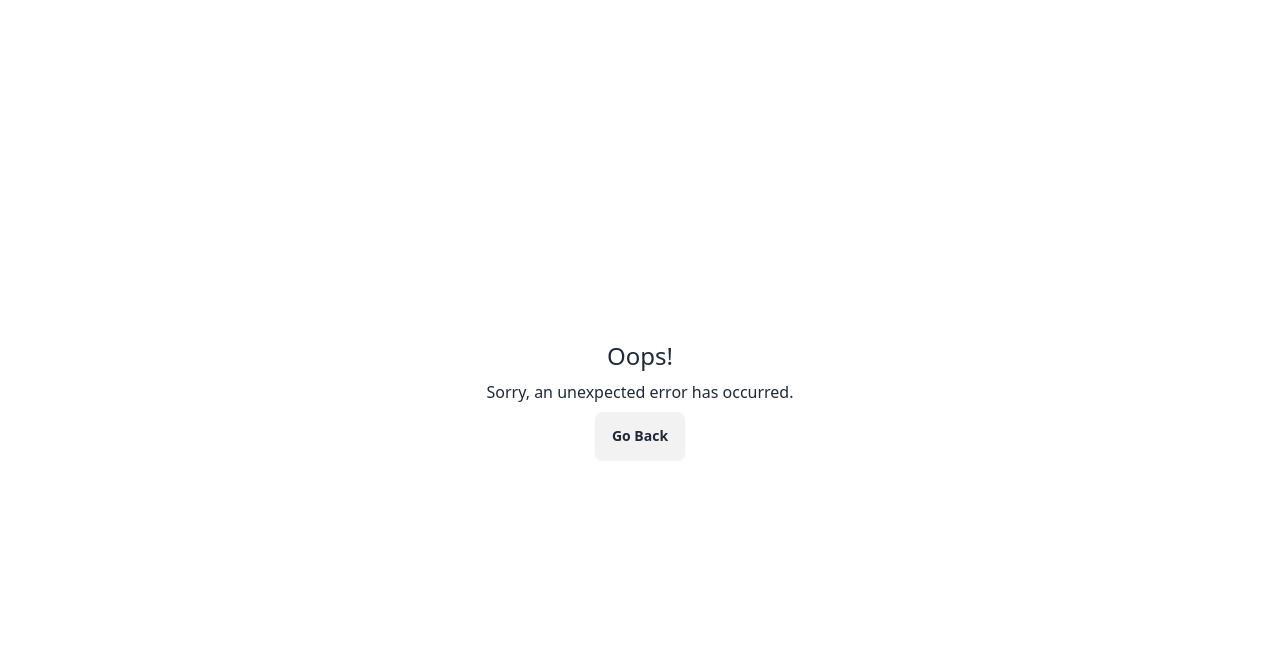
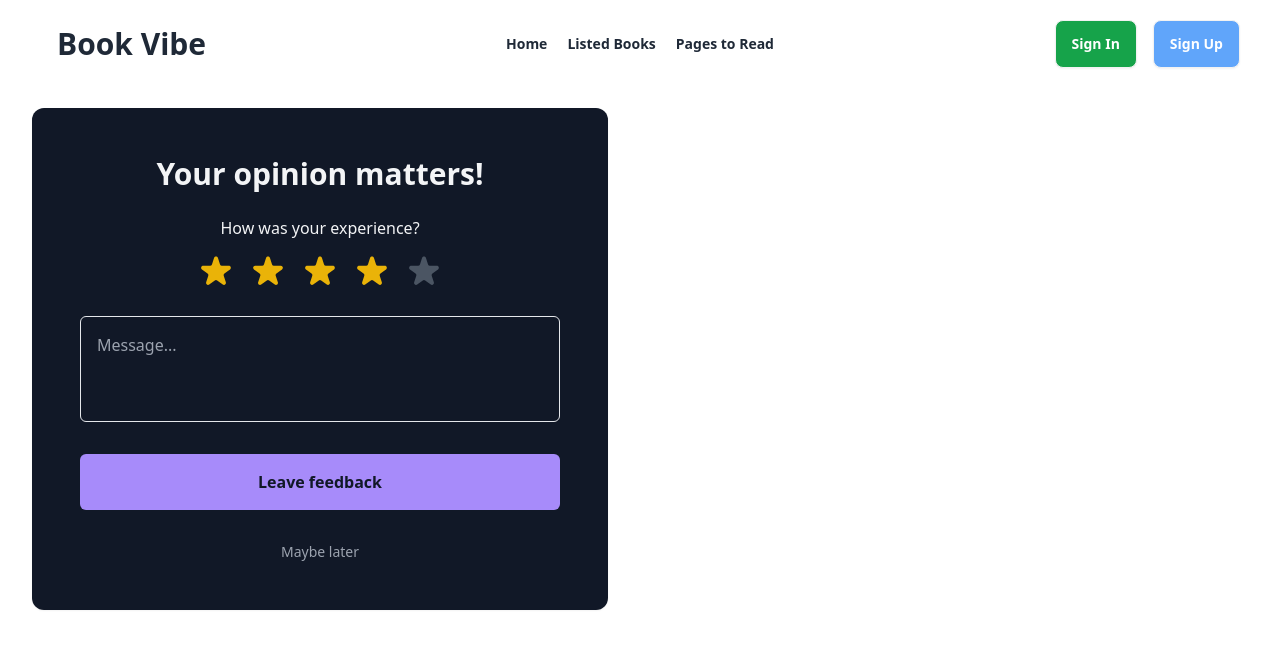
Before and after one commit to Muhammad-sefat/Book-Vibe, a React (Vite) app: page /review in a window 1280 px wide. Shown: the top 648 px of the page. Built offline with nearby package versions, Linux system fonts and the light colour scheme.

Commit message:
Add Review Section

```diff
--- a/src/Components/Pages/ListedBooks.jsx
+++ b/src/Components/Pages/ListedBooks.jsx
@@ -1,5 +1,5 @@
 import { useState } from "react";
-import { Link, Outlet } from "react-router-dom";
+import { Link, NavLink, Outlet } from "react-router-dom";
 const ListedBooks = () => {
   const [index, setIndex] = useState(0);
   return (
@@ -7,7 +7,13 @@
       <div className="border flex justify-center  bg-gray-200 p-5 rounded-md">
         <h1 className="text-2xl font-bold">Books</h1>
       </div>
-
+      <div className=" text-center py-3">
+        <NavLink to={"/review"}>
+          <button className="btn text-xl font-semibold">
+            Give Your Review
+          </button>
+        </NavLink>
+      </div>
       <div className="flex items-start overflow-x-auto overflow-y-hidden sm:justify-start flex-nowrap dark:bg-gray-100 dark:text-gray-800 py-5">
         <Link
           to={""}
--- /dev/null
+++ b/src/Components/Pages/Review.jsx
@@ -0,0 +1,112 @@
+const Review = () => {
+  return (
+    <div className="mx-auto md:px-8 py-5 p-5">
+      <div className="flex flex-col max-w-xl p-8 shadow-sm rounded-xl lg:p-12 bg-gray-900 text-gray-100">
+        <div className="flex flex-col items-center w-full">
+          <h2 className="text-3xl font-semibold text-center">
+            Your opinion matters!
+          </h2>
+          <div className="flex flex-col items-center py-6 space-y-3">
+            <span className="text-center">How was your experience?</span>
+            <div className="flex space-x-3">
+              <button
+                type="button"
+                title="Rate 1 stars"
+                aria-label="Rate 1 stars"
+              >
+                <svg
+                  xmlns="http://www.w3.org/2000/svg"
+                  viewBox="0 0 20 20"
+                  fill="currentColor"
+                  className="w-10 h-10 text-yellow-500"
+                >
+                  <path d="M9.049 2.927c.3-.921 1.603-.921 1.902 0l1.07 3.292a1 1 0 00.95.69h3.462c.969 0 1.371 1.24.588 1.81l-2.8 2.034a1 1 0 00-.364 1.118l1.07 3.292c.3.921-.755 1.688-1.54 1.118l-2.8-2.034a1 1 0 00-1.175 0l-2.8 2.034c-.784.57-1.838-.197-1.539-1.118l1.07-3.292a1 1 0 00-.364-1.118L2.98 8.72c-.783-.57-.38-1.81.588-1.81h3.461a1 1 0 00.951-.69l1.07-3.292z"></path>
+                </svg>
+              </button>
+              <button
+                type="button"
+                title="Rate 2 stars"
+                aria-label="Rate 2 stars"
+              >
+                <svg
+                  xmlns="http://www.w3.org/2000/svg"
+                  viewBox="0 0 20 20"
+                  fill="currentColor"
+                  className="w-10 h-10 text-yellow-500"
+                >
+                  <path d="M9.049 2.927c.3-.921 1.603-.921 1.902 0l1.07 3.292a1 1 0 00.95.69h3.462c.969 0 1.371 1.24.588 1.81l-2.8 2.034a1 1 0 00-.364 1.118l1.07 3.292c.3.921-.755 1.688-1.54 1.118l-2.8-2.034a1 1 0 00-1.175 0l-2.8 2.034c-.784.57-1.838-.197-1.539-1.118l1.07-3.292a1 1 0 00-.364-1.118L2.98 8.72c-.783-.57-.38-1.81.588-1.81h3.461a1 1 0 00.951-.69l1.07-3.292z"></path>
+                </svg>
+              </button>
+              <button
+                type="button"
+                title="Rate 3 stars"
+                aria-label="Rate 3 stars"
+              >
+                <svg
+                  xmlns="http://www.w3.org/2000/svg"
+                  viewBox="0 0 20 20"
+                  fill="currentColor"
+                  className="w-10 h-10 text-yellow-500"
+                >
+                  <path d="M9.049 2.927c.3-.921 1.603-.921 1.902 0l1.07 3.292a1 1 0 00.95.69h3.462c.969 0 1.371 1.24.588 1.81l-2.8 2.034a1 1 0 00-.364 1.118l1.07 3.292c.3.921-.755 1.688-1.54 1.118l-2.8-2.034a1 1 0 00-1.175 0l-2.8 2.034c-.784.57-1.838-.197-1.539-1.118l1.07-3.292a1 1 0 00-.364-1.118L2.98 8.72c-.783-.57-.38-1.81.588-1.81h3.461a1 1 0 00.951-.69l1.07-3.292z"></path>
+                </svg>
+              </button>
+              <button
+                type="button"
+                title="Rate 4 stars"
+                aria-label="Rate 4 stars"
+              >
+                <svg
+                  xmlns="http://www.w3.org/2000/svg"
+                  viewBox="0 0 20 20"
+                  fill="currentColor"
+                  className="w-10 h-10 text-yellow-500"
+                >
+                  <path d="M9.049 2.927c.3-.921 1.603-.921 1.902 0l1.07 3.292a1 1 0 00.95.69h3.462c.969 0 1.371 1.24.588 1.81l-2.8 2.034a1 1 0 00-.364 1.118l1.07 3.292c.3.921-.755 1.688-1.54 1.118l-2.8-2.034a1 1 0 00-1.175 0l-2.8 2.034c-.784.57-1.838-.197-1.539-1.118l1.07-3.292a1 1 0 00-.364-1.118L2.98 8.72c-.783-.57-.38-1.81.588-1.81h3.461a1 1 0 00.951-.69l1.07-3.292z"></path>
+                </svg>
+              </button>
+              <button
+                type="button"
+                title="Rate 5 stars"
+                aria-label="Rate 5 stars"
+              >
+                <svg
+                  xmlns="http://www.w3.org/2000/svg"
+                  viewBox="0 0 20 20"
+                  fill="currentColor"
+                  className="w-10 h-10 text-gray-600"
+                >
+                  <path d="M9.049 2.927c.3-.921 1.603-.921 1.902 0l1.07 3.292a1 1 0 00.95.69h3.462c.969 0 1.371 1.24.588 1.81l-2.8 2.034a1 1 0 00-.364 1.118l1.07 3.292c.3.921-.755 1.688-1.54 1.118l-2.8-2.034a1 1 0 00-1.175 0l-2.8 2.034c-.784.57-1.838-.197-1.539-1.118l1.07-3.292a1 1 0 00-.364-1.118L2.98 8.72c-.783-.57-.38-1.81.588-1.81h3.461a1 1 0 00.951-.69l1.07-3.292z"></path>
+                </svg>
+              </button>
+            </div>
+          </div>
+          <div className="flex flex-col w-full">
+            <textarea
+              rows="3"
+              placeholder="Message..."
+              className="p-4 rounded-md resize-none border text-gray-100 bg-gray-900"
+            ></textarea>
+            <button
+              type="button"
+              className="py-4 my-8 font-semibold rounded-md text-gray-900 bg-violet-400"
+            >
+              Leave feedback
+            </button>
+          </div>
+        </div>
+        <div className="flex items-center justify-center">
+          <a
+            rel="noopener noreferrer"
+            href="#"
+            className="text-sm text-gray-400"
+          >
+            Maybe later
+          </a>
+        </div>
+      </div>
+    </div>
+  );
+};
+
+export default Review;
--- a/src/main.jsx
+++ b/src/main.jsx
@@ -11,6 +11,7 @@
 import { Toaster } from "react-hot-toast";
 import ReadBook from "./Components/Pages/ReadBook.jsx";
 import WishlistBook from "./Components/Pages/WishlistBook.jsx";
+import Review from "./Components/Pages/Review.jsx";
 
 const router = createBrowserRouter([
   {
@@ -43,6 +44,10 @@
         ],
       },
       {
+        path: "/review",
+        element: <Review></Review>,
+      },
+      {
         path: "/pagestoread",
         element: <PagesToRead></PagesToRead>,
       },
```
